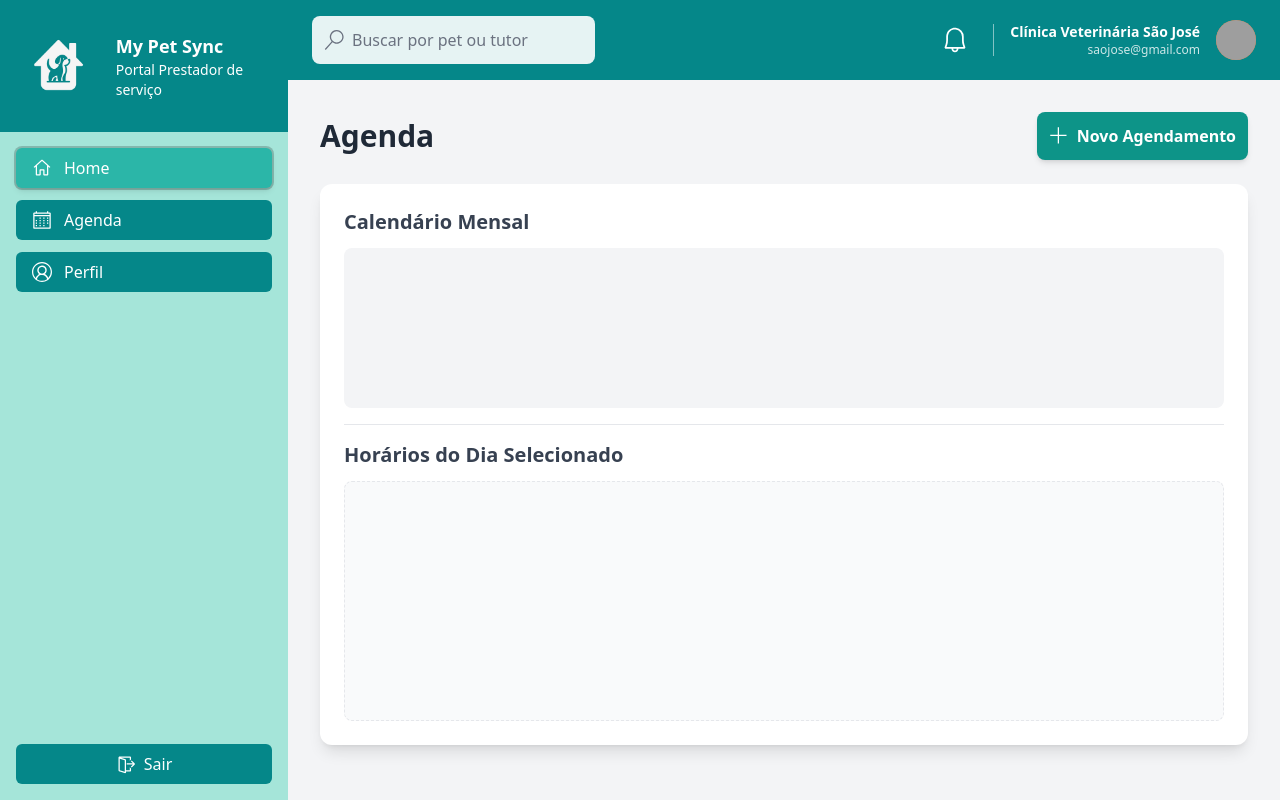
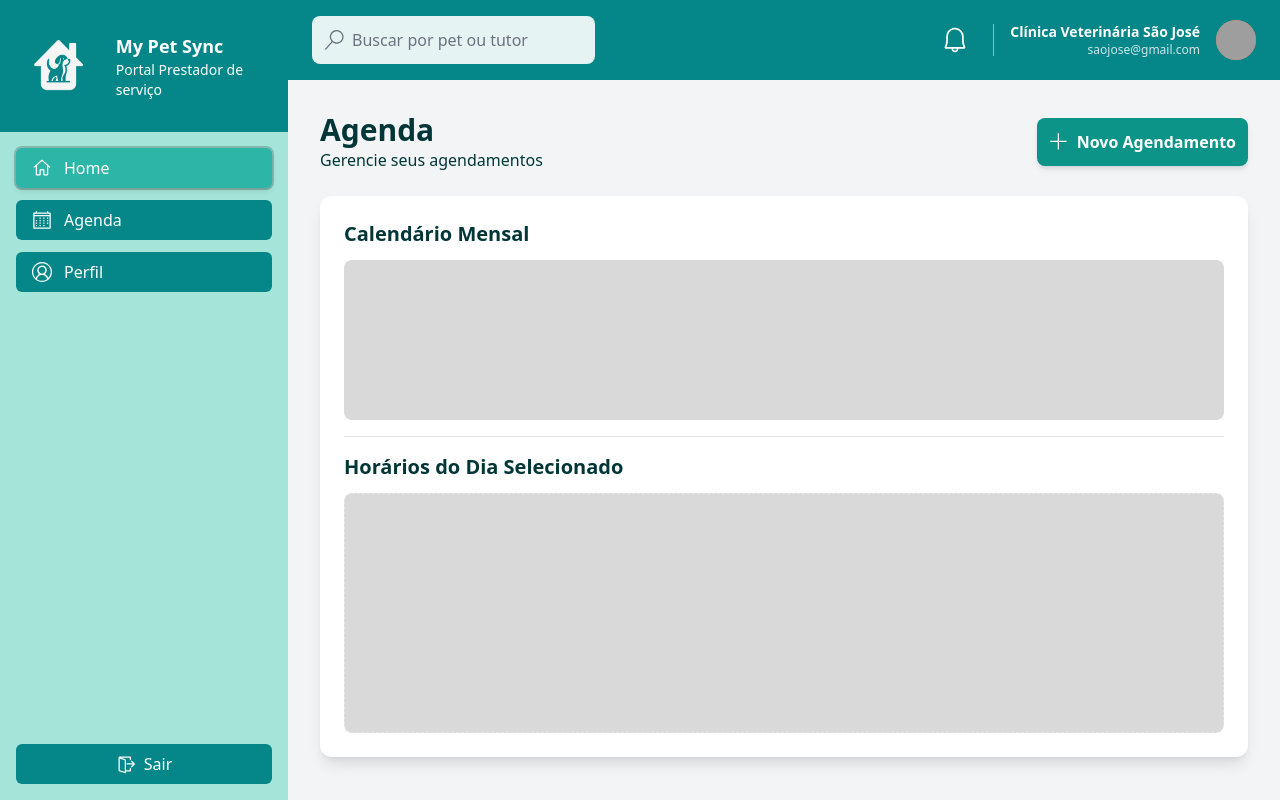
Before and after one commit to GustavoZanardi15/MyPetSync-FrontEnd, a React (Vite) app in the folder FrontEndWeb/: page /agenda in a window 1280 px wide. Built offline with nearby package versions, Linux system fonts and the light colour scheme; grey boxes are pictures that could not be loaded.

Commit message:
style(frontend): ajustar layouts da AgendaPage, alinhar botão à direita e mudar cores de texto

```diff
--- a/FrontEndWeb/src/pages/AgendaPage.jsx
+++ b/FrontEndWeb/src/pages/AgendaPage.jsx
@@ -5,7 +5,10 @@ const AgendaPage = () => {
     return (
           <div className="p-8">
            <div className="flex justify-between items-center mb-6">
-        <h1 className="text-3xl font-bold text-gray-800">Agenda</h1>
+            <div className="flex flex-col">
+             <h1 className="text-3xl font-bold text-[#003637]">Agenda</h1>
+             <p className="text-base font-medium text-[#003637]">Gerencie seus agendamentos</p>
+            </div>
             <button
              className="flex items-center p-3 rounded-lg text-white font-semibold bg-teal-600 hover:bg-teal-700 transition-colors shadow-md"
             >
@@ -15,13 +18,13 @@ const AgendaPage = () => {
       </div>
       <div className="bg-white p-6 rounded-xl shadow-lg">
         <div className="border-b pb-4 mb-4">
-          <h2 className="text-xl font-semibold text-gray-700 mb-3">Calendário Mensal</h2>
-          <div className="h-40 bg-gray-100 flex items-center justify-center rounded-lg text-gray-500">
+          <h2 className="text-xl font-semibold text-[#003637] mb-3">Calendário Mensal</h2>
+          <div className="h-40 bg-[#D9D9D9] flex items-center justify-center rounded-lg text-gray-500">
           </div>
         </div>
         <div>
-          <h2 className="text-xl font-semibold text-gray-700 mb-3">Horários do Dia Selecionado</h2>
-          <div className="h-60 bg-gray-50 flex items-center justify-center rounded-lg text-gray-500 border border-dashed">
+          <h2 className="text-xl font-semibold text-[#003637] mb-3">Horários do Dia Selecionado</h2>
+          <div className="h-60 bg-[#D9D9D9] flex items-center justify-center rounded-lg text-gray-500 border border-dashed">
           </div>
         </div>
       </div>
```
Lines whose indentation alone changed are shown as unchanged.
